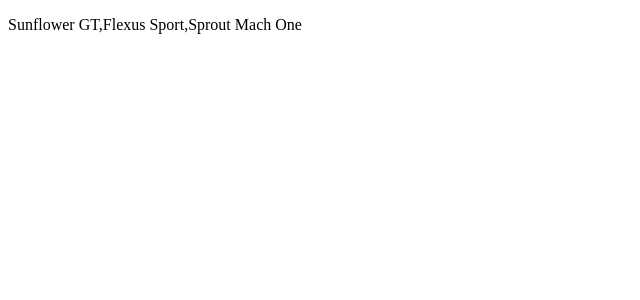
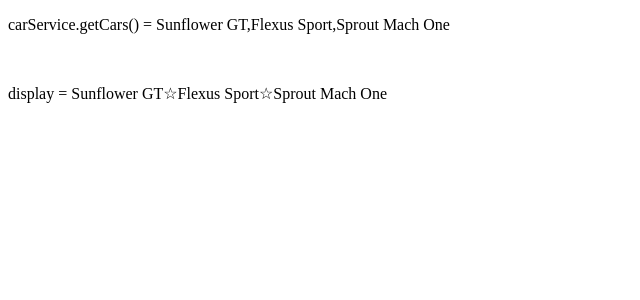
Before and after one commit to rooreckless/typescript-learn-fastest-udemy, an Angular app in the folder project_angular_01/: page / in a window 1280 px wide. Shown: the top 300 px of the page, without its empty margins (0-640 px from the left). Built offline with nearby package versions, Linux system fonts and the light colour scheme.

Commit message:
依存性注入を実感その2

```diff
--- a/project_angular_01/src/app/app.ts
+++ b/project_angular_01/src/app/app.ts
@@ -17,7 +17,8 @@ import {CarService} from './car.service';
 @Component({
   selector: 'app-root',
   template: `
-  <p>{{carService.getCars()}}</p>
+  <p>carService.getCars() = {{carService.getCars()}}</p><br>
+  <p>display = {{display}}</p>
     `,
   imports: [],
 })
@@ -25,4 +26,6 @@ export class App {
   // car.service.tsからCarServiceクラスを注入
   // =インスタンス化しなくていい <- 依存性(サービス)を注入してきた状態
   carService = inject(CarService);
+  // インスタンス火していないけど、そのままサービスのメソッド(getCars)を使えている
+  display = this.carService.getCars().join("☆");
 }
```
